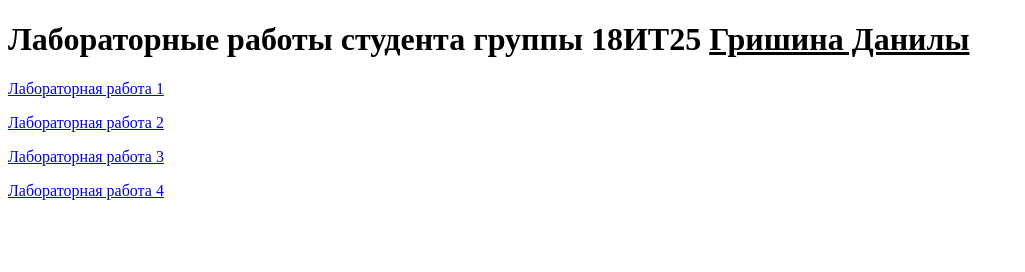
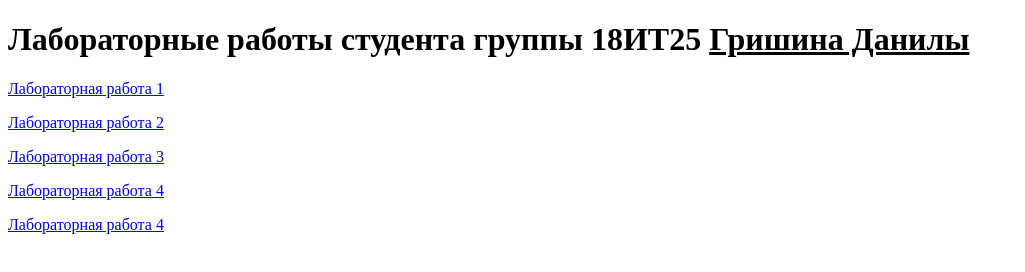
Before and after one commit to Danila96/JavaJS, a plain HTML site: page index.html in a window 1280 px wide. Shown: the whole page, without its empty margins (0-1025 px from the left). Drawn offline with Linux system fonts and the light colour scheme.

Commit message:
Update index.html

```diff
--- a/index.html
+++ b/index.html
@@ -13,5 +13,6 @@
 <p><a href="lb2.html">Лабораторная работа 2</a></p>
 <p><a href="lb3.html">Лабораторная работа 3</a></p>
 <p><a href="lb4.html">Лабораторная работа 4</a></p>
+<p><a href="lb6.html">Лабораторная работа 4</a></p>
 </body>
 </html>
```
